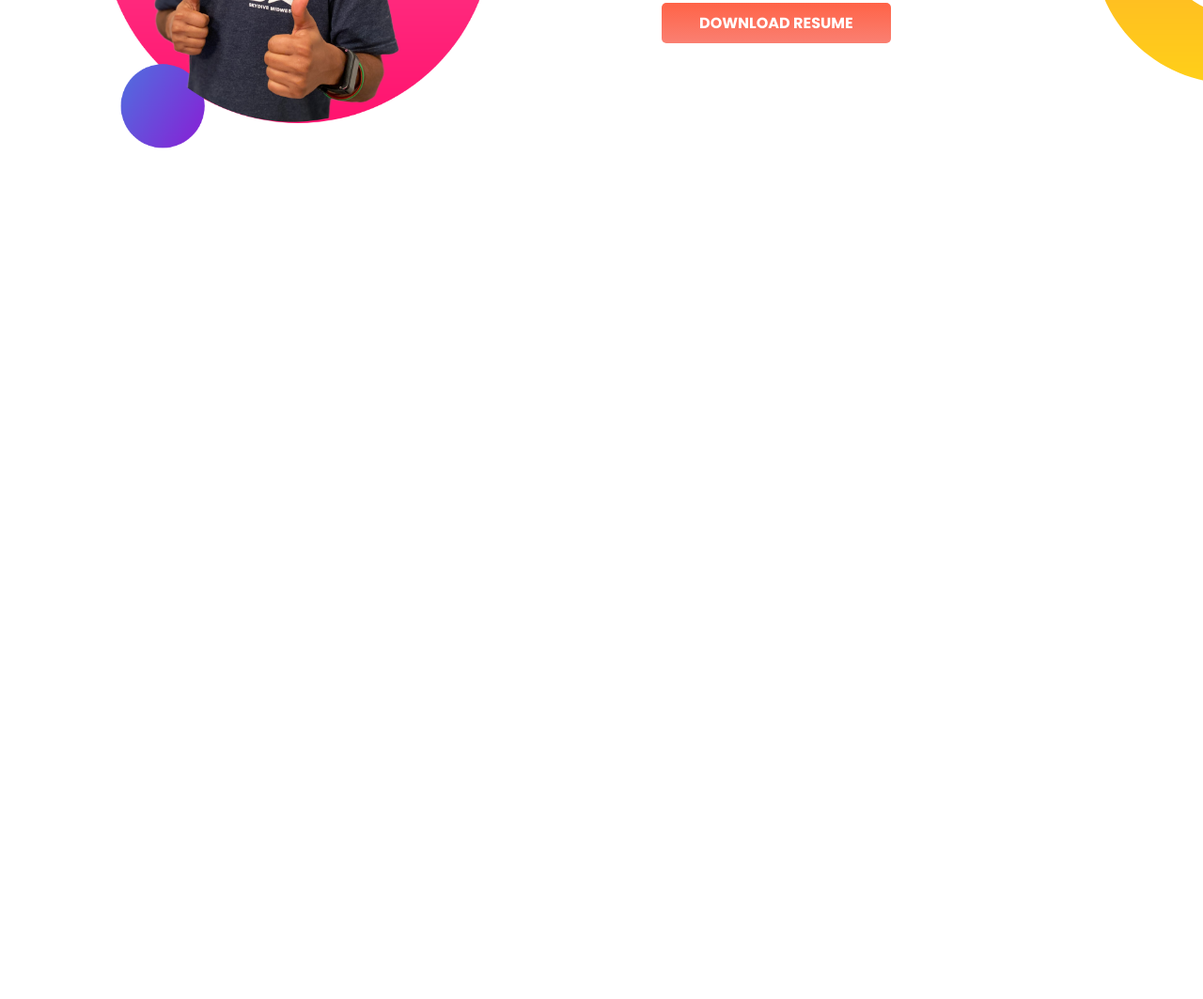
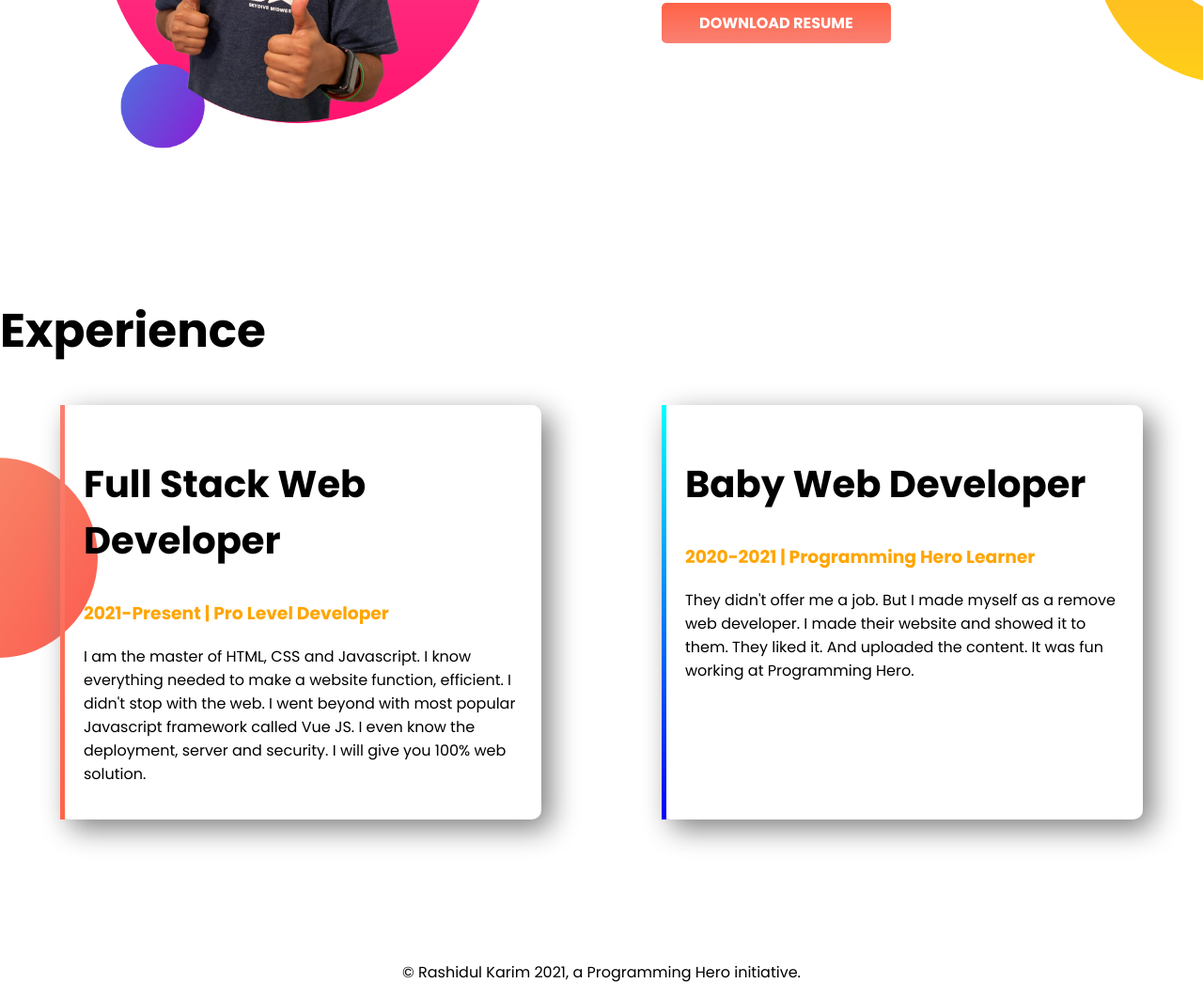
Before and after one commit to RashidulKarim/developer-portfolio, a plain HTML site: page index.html in a window 1280 px wide. Shown: the part 973-2036 px from the top of the page at 94% size. Before the commit the page ends 1288 px from the top, so only its background shows below. Drawn offline with Linux system fonts and the light colour scheme.

Commit message:
finished

```diff
--- a/index.html
+++ b/index.html
@@ -11,7 +11,7 @@
     <link rel="stylesheet" href="style.css" />
   </head>
   <body>
-    <section class="top-banner">
+    <section class="top-banner flexiable-content">
       <div class="half-width">
         <h1>Welcome To</h1>
         <h1><span class="orange-color">Rashidul Karim</span> World!</h1>
@@ -23,7 +23,7 @@
       <img src="images/jhankar.png" alt="">
      </div>
     </section>
-    <section class="dream-big">
+    <section class="dream-big flexiable-content">
       <div class="half-width">
         <img src="images/jhankar2.png" alt="">
       </div>
@@ -33,7 +33,24 @@
         <p>I already learned the basic HTML and CSS. I can build any simple website. I can even teach my grandma how to make simple website. My goal is to build 3 websites and learn advanced topics.</p>
         <a class="anchor-btn" target="_blank" href="https://drive.google.com/file/d/1wVzWltZp_2bGVATBdH0kRaIA1jsRJ133/view?usp=sharing">DOWNLOAD RESUME</a>
       </div>
-
-    </section>
+  </section>
+  <section class="experience-area">
+    <h1>Experience</h1>
+   <div class="flexiable-content">
+    <div class="experience-item full-stack-border">
+      <h2>Full Stack Web Developer</h2>
+      <h3 class="orange-color">2021-Present | Pro Level Developer</h3>
+      <p>I am the master of HTML, CSS and Javascript. I know everything needed to make a website function, efficient. I didn't stop with the web. I went beyond with most popular Javascript framework called Vue JS. I even know the deployment, server and security. I will give you 100% web solution.</p>
+    </div>
+    <div class="experience-item baby-stack-border">
+      <h2>Baby Web Developer</h2>
+      <h3 class="orange-color">2020-2021 | Programming Hero Learner</h3>
+      <p>They didn't offer me a job. But I made myself as a remove web developer. I made their website and showed it to them. They liked it. And uploaded the content. It was fun working at Programming Hero.</p>
+    </div>
+   </div>
+  </section>
+  <footer>
+    <p>© Rashidul Karim 2021, a Programming Hero initiative.</p>
+  </footer>
   </body>
 </html>
--- a/style.css
+++ b/style.css
@@ -9,7 +9,7 @@ h1{
 .orange-color{
     color: orange;
 }
-section{
+.flexiable-content{
     display:flex;
     margin-bottom: 150px;
 }
@@ -37,3 +37,34 @@ section{
     background-repeat: no-repeat;
     background-position: right;
 }
+h2{
+    font-size: 40px;
+}
+.experience-area{
+    background-image: url(images/exp-bg.png);
+    background-repeat: no-repeat;
+    background-position:left;
+}
+.experience-item{
+    width: 40%;
+    margin-left:5%;
+    margin-right: 5%;
+    box-shadow: 10px 10px 30px gray;
+    border-radius: 20px;
+    padding: 20px;
+}
+.full-stack-border{
+    border-left: 5px solid ;
+    border-image: linear-gradient(salmon,tomato);
+    border-image-slice: 1;
+    border-radius: 10px;
+}
+.baby-stack-border{
+    border-left: 5px solid ;
+    border-image: linear-gradient(cyan,blue);
+    border-image-slice: 1;
+    border-radius: 10px;
+}
+footer p{
+    text-align: center;
+}
```
